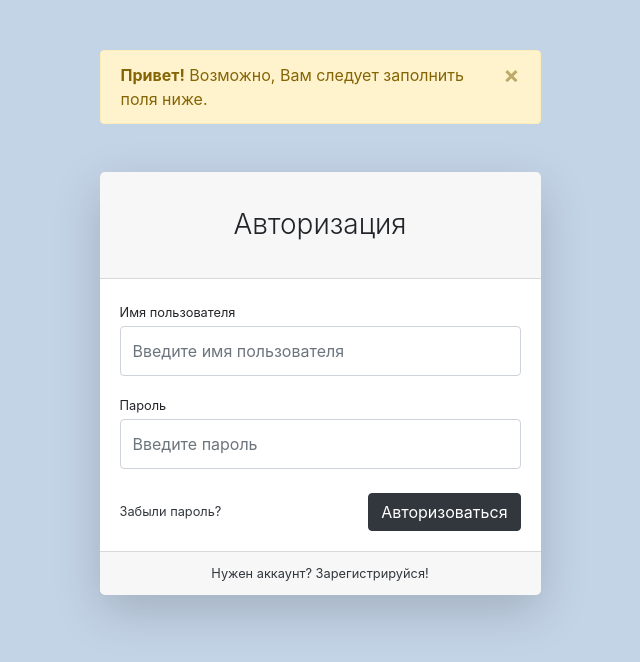
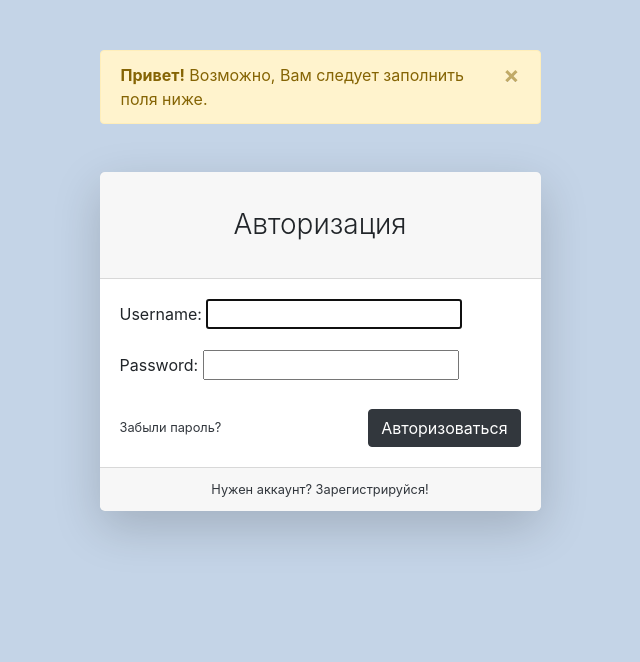
Before and after one commit to AlexandrKravtsov/Django_Simple_Store, a Django app: page /users/login/ in a window 1280 px wide. Shown: the top 662 px of the page, without its empty margins (320-960 px from the left). Run offline with Django 5.2, Linux system fonts and the light colour scheme; some libraries are stand-ins or nearby versions.

Commit message:
users app login (controller)

```diff
--- a/users/forms.py
+++ b/users/forms.py
@@ -4,7 +4,6 @@ from users.models import User
 
 
 class UserLoginForm(AuthenticationForm):
-
     class Meta:
         model = User
         fields = ('username', 'password')
--- a/users/templates/users/login.html
+++ b/users/templates/users/login.html
@@ -31,17 +31,19 @@
                             <div class="card-header"><h3 class="text-center font-weight-light my-4">Авторизация</h3>
                             </div>
                             <div class="card-body">
-                                <form>
-                                    <div class="form-group">
-                                        <label class="small mb-1" for="inputEmailAddress">Имя пользователя</label>
-                                        <input class="form-control py-4" id="inputEmailAddress" type="email"
-                                               placeholder="Введите имя пользователя"/>
-                                    </div>
-                                    <div class="form-group">
-                                        <label class="small mb-1" for="inputPassword">Пароль</label>
-                                        <input class="form-control py-4" id="inputPassword" type="password"
-                                               placeholder="Введите пароль"/>
-                                    </div>
+                                <form action="{% url 'users:login' %}" method="POST">
+                                    {% csrf_token %}
+                                    {{ form.as_p }}
+{#                                    <div class="form-group">#}
+{#                                        <label class="small mb-1" for="inputEmailAddress">Имя пользователя</label>#}
+{#                                        <input class="form-control py-4" id="inputEmailAddress" type="email"#}
+{#                                               placeholder="Введите имя пользователя"/>#}
+{#                                    </div>#}
+{#                                    <div class="form-group">#}
+{#                                        <label class="small mb-1" for="inputPassword">Пароль</label>#}
+{#                                        <input class="form-control py-4" id="inputPassword" type="password"#}
+{#                                               placeholder="Введите пароль"/>#}
+{#                                    </div>#}
                                     <div class="form-group d-flex align-items-center justify-content-between mt-4 mb-0">
                                         <a class="small" href="#">Забыли пароль?</a>
                                         <input class="btn btn-primary" type="submit" value="Авторизоваться">
--- a/users/views.py
+++ b/users/views.py
@@ -1,9 +1,28 @@
-from django.shortcuts import render
+from django.shortcuts import render, HttpResponseRedirect
+from django.urls import reverse
+from django.contrib import auth
+
+from users.forms import UserLoginForm
 
 
 def login(request):
-
-    return render(request, 'users/login.html')
+    # POST
+    if request.method == 'POST':
+        form = UserLoginForm(data=request.POST)
+        # A
+        if form.is_valid:
+            username = request.POST['username']
+            password = request.POST['password']
+            user = auth.authenticate(username=username, password=password)
+            # AA
+            if user and user.is_active:
+                auth.login(request, user)
+                return HttpResponseRedirect(reverse('index'))
+    # GET
+    else:
+        form = UserLoginForm()
+    context = {'form': form}
+    return render(request, 'users/login.html', context)
 
 
 def register(request):
```
